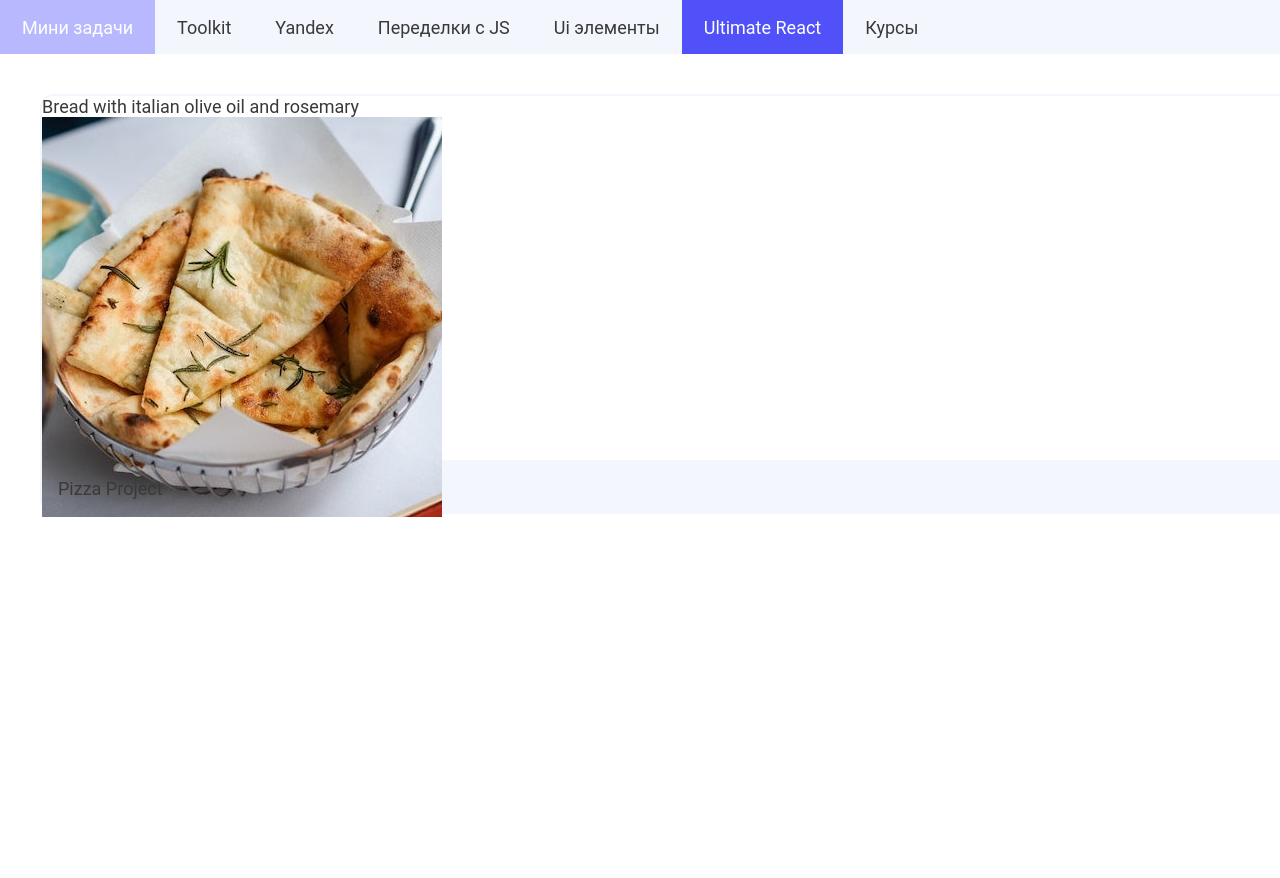
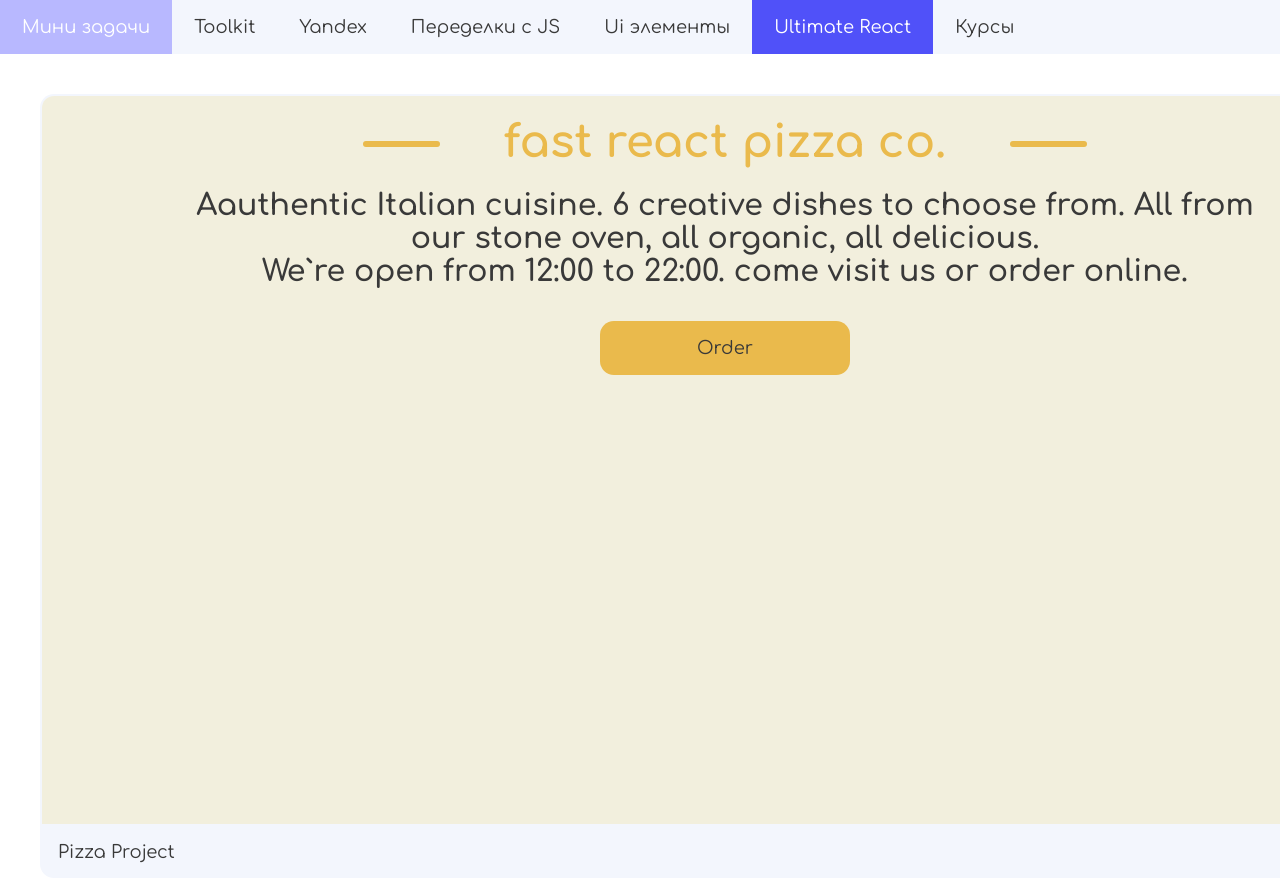
Before and after one commit to ArtErusov/MainReact, a React (Vite) app: page /ultimatereact in a window 1280 px wide. Shown: the top 878 px of the page. Before the commit the page ends 800 px from the top, so only its background shows below. Built offline with nearby package versions, Linux system fonts and the light colour scheme; the HTML template or start-up script is replaced by a standard one.

Commit message:
made a block for working with react

```diff
--- a/src/assets/css/main.css
+++ b/src/assets/css/main.css
@@ -6,11 +6,13 @@
   --blue-light: #f3f6fd;
   --blue-medium: #b8b8ff;
   --blue: #5051f9;
+  --yellow: #F2EFDD;
+  --yellow-rich: #EABA4C;
 }
 
 * {
   color: var(--black);
   font-size: 18px;
   font-weight: 400;
-  font-family: 'Roboto', sans-serif;
+  font-family: 'Comfortaa', sans-serif;
 }
--- a/src/pages/ultimateReact/items/pizzaProject/pizzaProject.jsx
+++ b/src/pages/ultimateReact/items/pizzaProject/pizzaProject.jsx
@@ -1,58 +1,62 @@
 import styles from './styles.module.scss';
 import { Fragment } from 'react';
-import focacciaIMG from '../../../../assets/img/pizzas/focaccia.jpg';
+// import focacciaIMG from '../../../../assets/img/pizzas/focaccia.jpg';
 
 const PizzaProject = () => {
-  const pizzaData = [
-    {
-      name: 'Focaccia',
-      ingredients: 'Bread with italian olive oil and rosemary',
-      price: 6,
-      photoName: 'pizzas/focaccia.jpg',
-      soldOut: false,
-    },
-    {
-      name: 'Pizza Margherita',
-      ingredients: 'Tomato and mozarella',
-      price: 10,
-      photoName: 'pizzas/margherita.jpg',
-      soldOut: false,
-    },
-    {
-      name: 'Pizza Spinaci',
-      ingredients: 'Tomato, mozarella, spinach, and ricotta cheese',
-      price: 12,
-      photoName: 'pizzas/spinaci.jpg',
-      soldOut: false,
-    },
-    {
-      name: 'Pizza Funghi',
-      ingredients: 'Tomato, mozarella, mushrooms, and onion',
-      price: 12,
-      photoName: 'pizzas/funghi.jpg',
-      soldOut: false,
-    },
-    {
-      name: 'Pizza Salamino',
-      ingredients: 'Tomato, mozarella, and pepperoni',
-      price: 15,
-      photoName: 'pizzas/salamino.jpg',
-      soldOut: true,
-    },
-    {
-      name: 'Pizza Prosciutto',
-      ingredients: 'Tomato, mozarella, ham, aragula, and burrata cheese',
-      price: 18,
-      photoName: 'pizzas/prosciutto.jpg',
-      soldOut: false,
-    },
-  ];
+  // const pizzaData = [
+  //   {
+  //     name: 'Focaccia',
+  //     ingredients: 'Bread with italian olive oil and rosemary',
+  //     price: 6,
+  //     photoName: 'pizzas/focaccia.jpg',
+  //     soldOut: false,
+  //   },
+  //   {
+  //     name: 'Pizza Margherita',
+  //     ingredients: 'Tomato and mozarella',
+  //     price: 10,
+  //     photoName: 'pizzas/margherita.jpg',
+  //     soldOut: false,
+  //   },
+  //   {
+  //     name: 'Pizza Spinaci',
+  //     ingredients: 'Tomato, mozarella, spinach, and ricotta cheese',
+  //     price: 12,
+  //     photoName: 'pizzas/spinaci.jpg',
+  //     soldOut: false,
+  //   },
+  //   {
+  //     name: 'Pizza Funghi',
+  //     ingredients: 'Tomato, mozarella, mushrooms, and onion',
+  //     price: 12,
+  //     photoName: 'pizzas/funghi.jpg',
+  //     soldOut: false,
+  //   },
+  //   {
+  //     name: 'Pizza Salamino',
+  //     ingredients: 'Tomato, mozarella, and pepperoni',
+  //     price: 15,
+  //     photoName: 'pizzas/salamino.jpg',
+  //     soldOut: true,
+  //   },
+  //   {
+  //     name: 'Pizza Prosciutto',
+  //     ingredients: 'Tomato, mozarella, ham, aragula, and burrata cheese',
+  //     price: 18,
+  //     photoName: 'pizzas/prosciutto.jpg',
+  //     soldOut: false,
+  //   },
+  // ];
 
   return (
     <Fragment>
       <div className={styles.mainContainer}>
-        <p>{pizzaData[0].ingredients}</p>
-        <img src={focacciaIMG} alt="" />
+        <h2>fast react pizza co.</h2>
+        {/* <p>{pizzaData[0].ingredients}</p> */}
+        {/* <img src={focacciaIMG} alt="" /> */}
+        <p>Aauthentic Italian cuisine. 6 creative dishes to choose from. All from our stone oven, all organic, all delicious.</p>
+        <p>We`re open from 12:00 to 22:00. come visit us or order online.</p>
+        <button>Order</button>
       </div>
       <div className={styles.extraContainer}>
         <p>Pizza Project</p>
--- a/src/pages/ultimateReact/items/pizzaProject/styles.module.scss
+++ b/src/pages/ultimateReact/items/pizzaProject/styles.module.scss
@@ -1,16 +1,68 @@
 @import '../../../../assets/css/main.css';
 
 .mainContainer {
-  width: 1526px;
-  height: 366px;
+  width: 1370px;
+  height: 730px;
   border-top: 2px solid var(--blue-light);
   border-right: 2px solid var(--blue-light);
   border-left: 2px solid var(--blue-light);
   border-radius: 14px 14px 0 0;
+  background-color: var(--yellow);
+
+  h2 {
+    color: var(--yellow-rich);
+    font-weight: 700;
+    font-size: 45px;
+    text-align: center;
+    margin: 21px;
+    position: relative;
+
+    &::after,
+    &::before {
+      content: '';
+      top: 24px;
+      position: absolute;
+      border-radius: 10px;
+      width: 77px;
+      height: 6px;
+      background-color: var(--yellow-rich);
+    }
+
+    &::after {
+      left: 300px;
+    }
+
+    &::before {
+      right: 300px;
+    }
+  }
+  p {
+    font-size: 30px;
+    font-weight: 600;
+    width: 1068px;
+    margin: auto;
+    text-align: center;
+
+    &:last-child {
+      margin-top: 33px;
+      color: red;
+    }
+  }
+
+  button {
+    width: 250px;
+    height: 54px;
+    margin-top: 33px;
+    background-color: var(--yellow-rich);
+    border-radius: 14px;
+    position: relative;
+    left: 50%;
+    transform: translate(-50%, 0);
+  }
 }
 
 .extraContainer {
-  width: 1526px;
+  width: 1370px;
   height: 54px;
   background-color: var(--blue-light);
   border-radius: 0 0 14px 14px;
```
Also changed, not shown: 1 other file (tests, documents, lock files or other folders).
